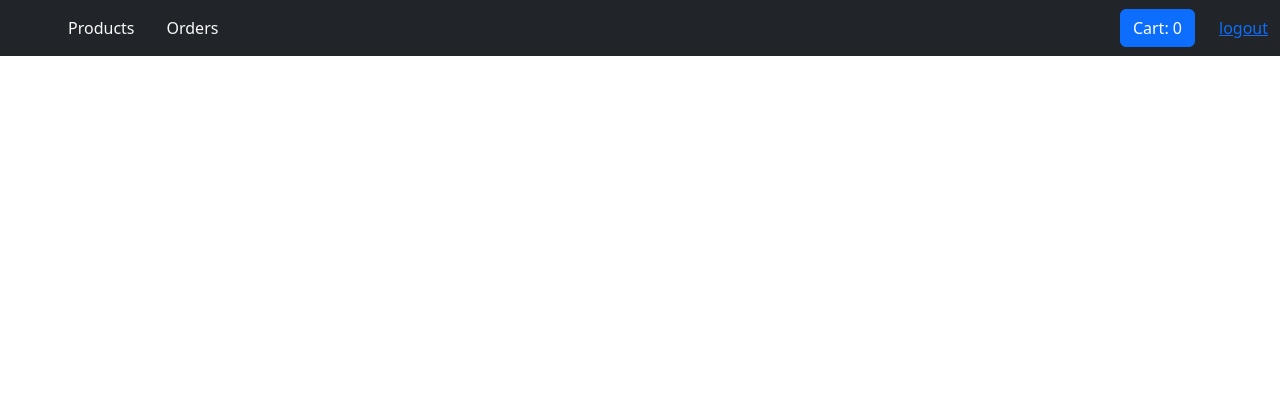
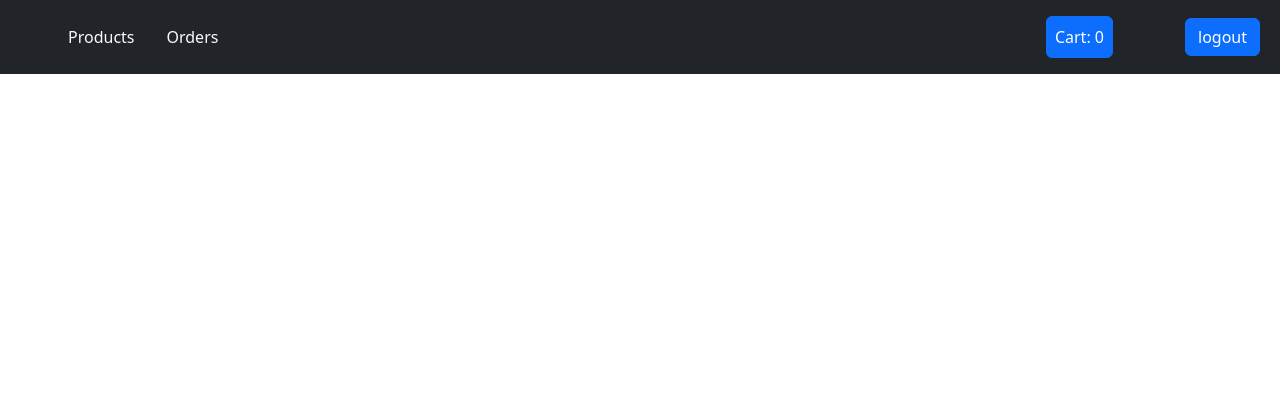
Before and after one commit to GanaaChimgee/onlineShop, a PHP site: template views/default.php in a window 1280 px wide. Shown: the top 420 px of the page. Run offline with PHP 8.4, Linux system fonts and the light colour scheme; the template is opened without the code that fills it, so the values that code supplies are empty; some libraries are stand-ins or nearby versions.

Commit message:
update views

```diff
--- a/views/default.php
+++ b/views/default.php
@@ -46,24 +46,24 @@
 
                     <?php if (Session::get('user') !== null) : ?>
                         <div class="text-light d-flex">
-                            <a class="me-2 btn btn-primary" href="/orders/confirm">
+                            <a class="m-2 p-2 btn btn-primary" href="/orders/confirm">
                                 Cart:
                                 <?php
                                 echo count(Session::get('cart'));
                                 ?>
                             </a>
-                            <p class="me-2">
+                            <p class=" m-2 p-2">
                                 <?php
                                 echo Session::get('user')["id"];
                                 ?>
                             </p>
-                            <p class="me-2">
+                            <p class="m-2 p-2">
                                 <?php
                                 echo Session::get('user')["NAME"];
                                 ?>
                             </p>
                         </div>
-                        <a href="/users?action=logout">logout</a>
+                        <a href="/users?action=logout" class="me-2 btn btn-primary">logout</a>
                     <?php else : ?>
                         <a class="nav-link text-light" href="/login">Login</a>
                     <?php endif ?>
@@ -87,7 +87,7 @@
         </div>
     </main>
 
-    <footer class="footer pt-3 text-center">
+    <footer class="footer pt-3 text-center" style="position:fixed">
         Copyright by Gana 2023
     </footer>
 </body>
--- a/views/orders/index.php
+++ b/views/orders/index.php
@@ -1,7 +1,7 @@
  <div class="container d-flex flex-column">
 
      <?php foreach ($data['orders'] as $order) : ?>
-         <div class="card mb-4" style="width: 16rem;">
+         <div class="card mb-4" style="width: 50%;">
              <div class="card-body">
                  <form method="POST" action="/orders?action=order_edit">
                      <p class="card-title">
--- a/views/pages/index.php
+++ b/views/pages/index.php
@@ -3,6 +3,7 @@
     <?php foreach ($data['products'] as $product) : ?>
 
         <div class="card ms-3">
+
             <img src="<?php echo $product["image"]; ?>" alt="product pic">
 
             <div class="card-body">
```
Also changed, not shown: views/orders/confirm.php (+13 -12 lines).
